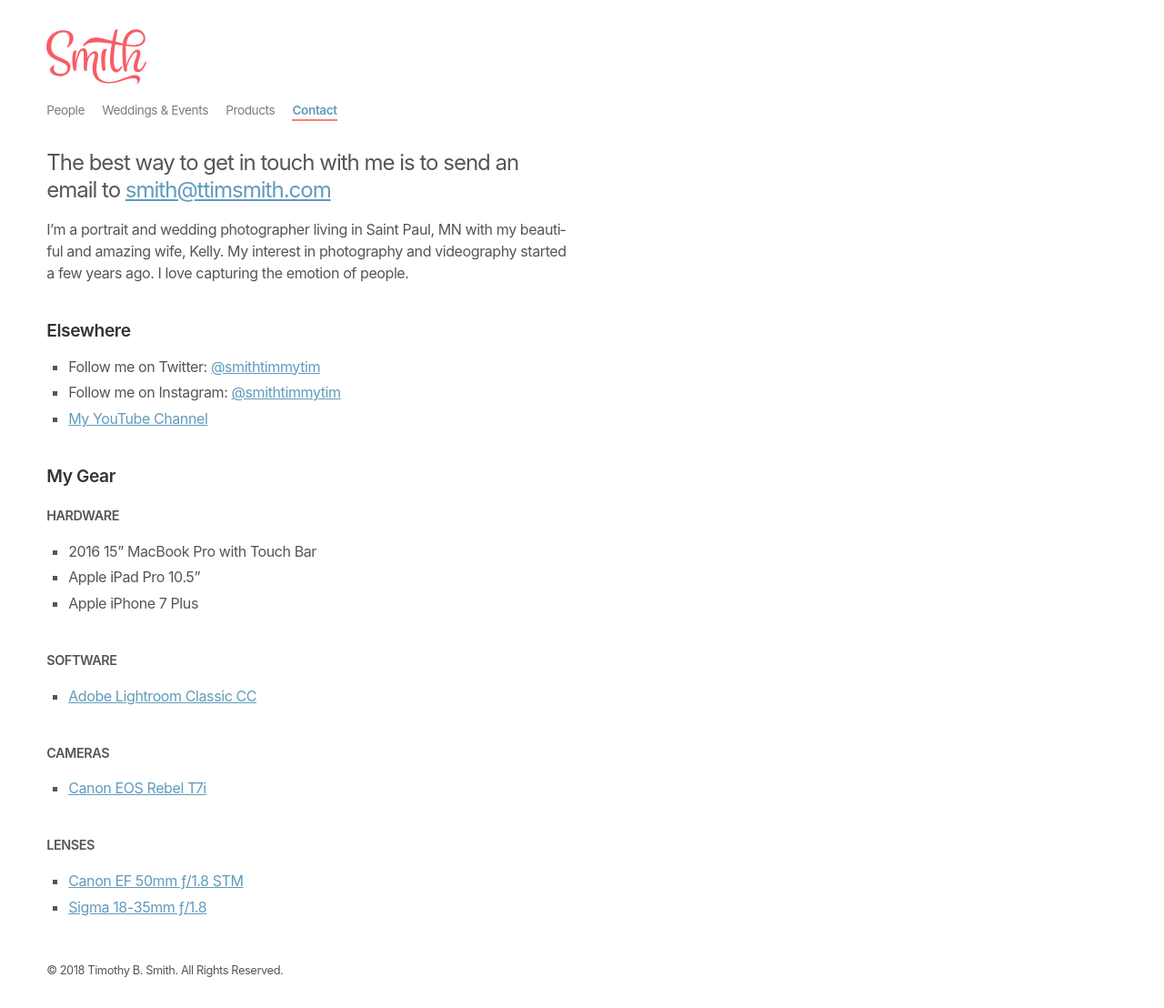
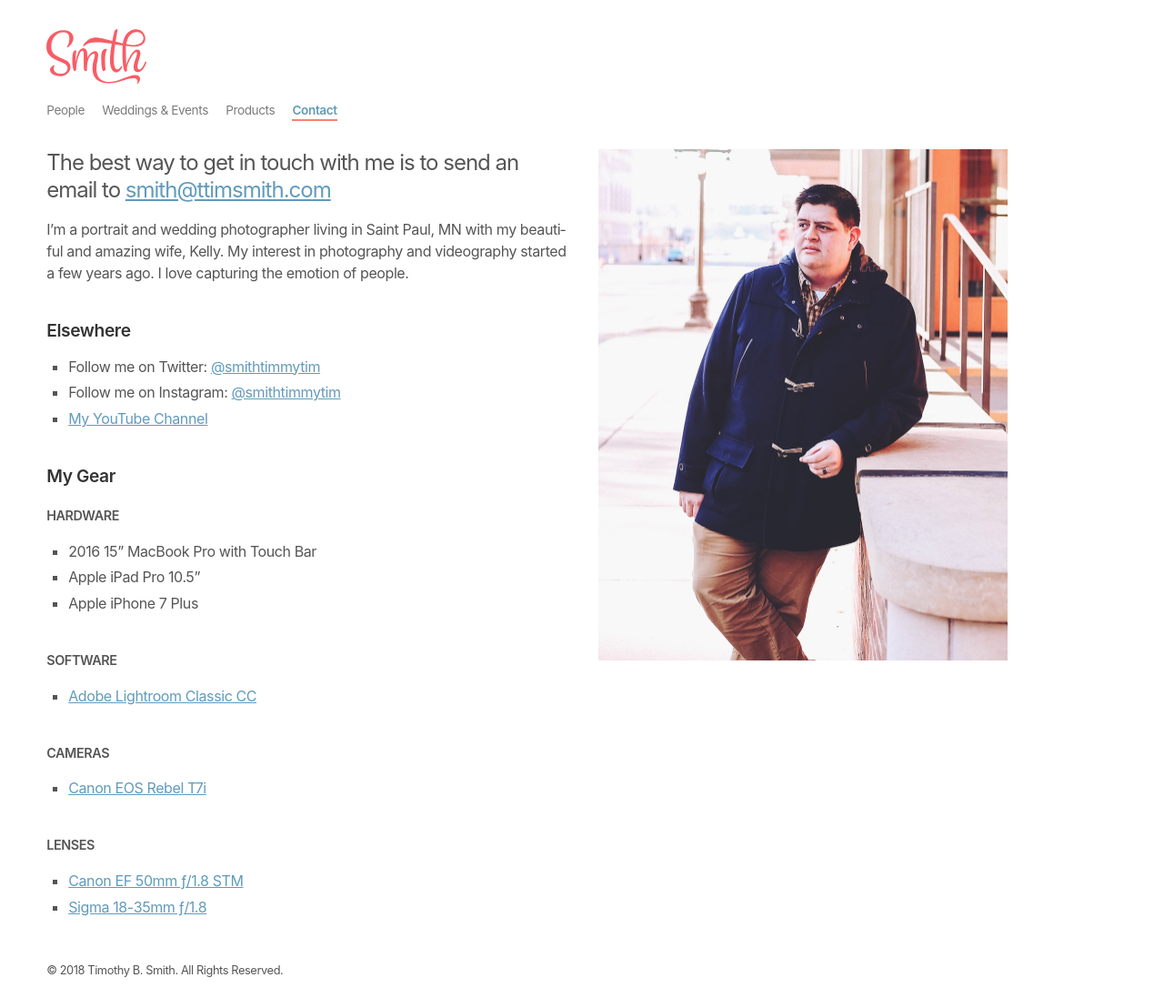
Before and after one commit to phamcongthuy/timothybsmith.photo, a Jekyll site: the page built from contact.md, in a window 1280 px wide. Shown: the whole page at 91% size. Built offline with Jekyll 4.4.1, drawn with Linux system fonts in a browser that asks for light colours; some web fonts are replaced.

Commit message:
Add image to contact

```diff
--- a/_layouts/default.html
+++ b/_layouts/default.html
@@ -6,7 +6,7 @@
 
     {% include header.html %}
 
-    <main class="main" role="main">
+    <main class="main {% if page.profile %}main--grid{% endif %}" role="main">
       {{ content }}
     </main>
 
--- a/_layouts/page.html
+++ b/_layouts/page.html
@@ -1,6 +1,12 @@
 ---
 layout: default
 ---
+{% if page.profile %}
+  <picture>
+    <source srcset="/images/contact/tim-4x5.jpg" media="(min-width: 40em)">
+    <img src="/images/contact/tim-16x9.jpg" alt="Picture of Tim Smith" class="page__image">
+  </picture>
+{% endif %}
 
 <div class="page">
 
--- a/assets/stylesheets/_layout/_maincontent.scss
+++ b/assets/stylesheets/_layout/_maincontent.scss
@@ -1,6 +1,27 @@
 // -------------------------------
 // MAIN CONTENT
 // -------------------------------
+
+.main--grid {
+  display: grid;
+  grid-gap: 1rem;
+  grid-template-areas: 'image'
+  'content';
+  @media #{$medium-up} {
+    grid-gap: 2rem;
+    grid-template-areas: 'content image';
+    grid-template-columns: minmax(300px, 575px) minmax(330px, 450px);
+  }
+
+  .page {
+    grid-area: content;
+  }
+
+  .page__image {
+    grid-area: image;
+    max-width: 100%;
+  }
+}
 
 .photo-grid {
   &:after {
```
Also changed, not shown: contact.md (+1 -0 lines), images/contact/tim-16x9.jpg (added), images/contact/tim-4x5.jpg (added).
